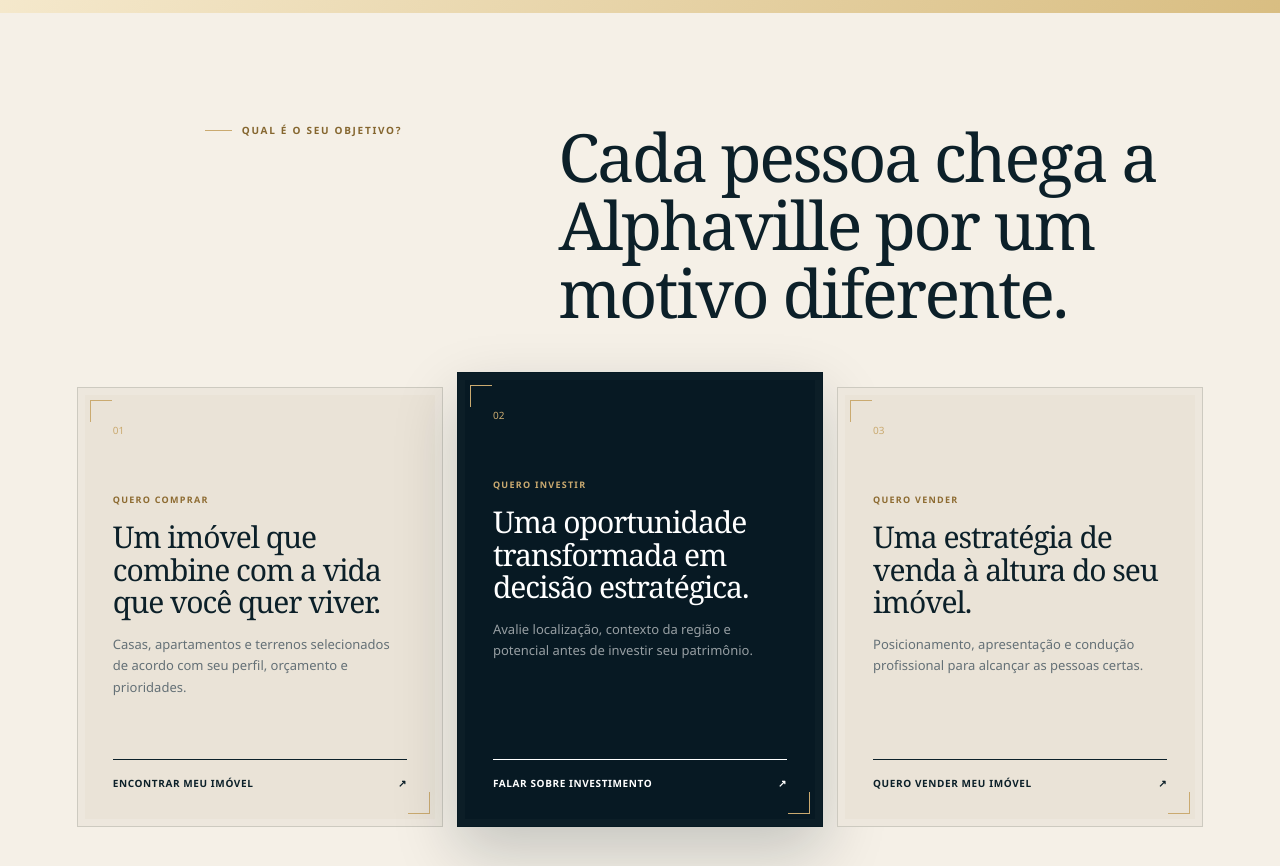
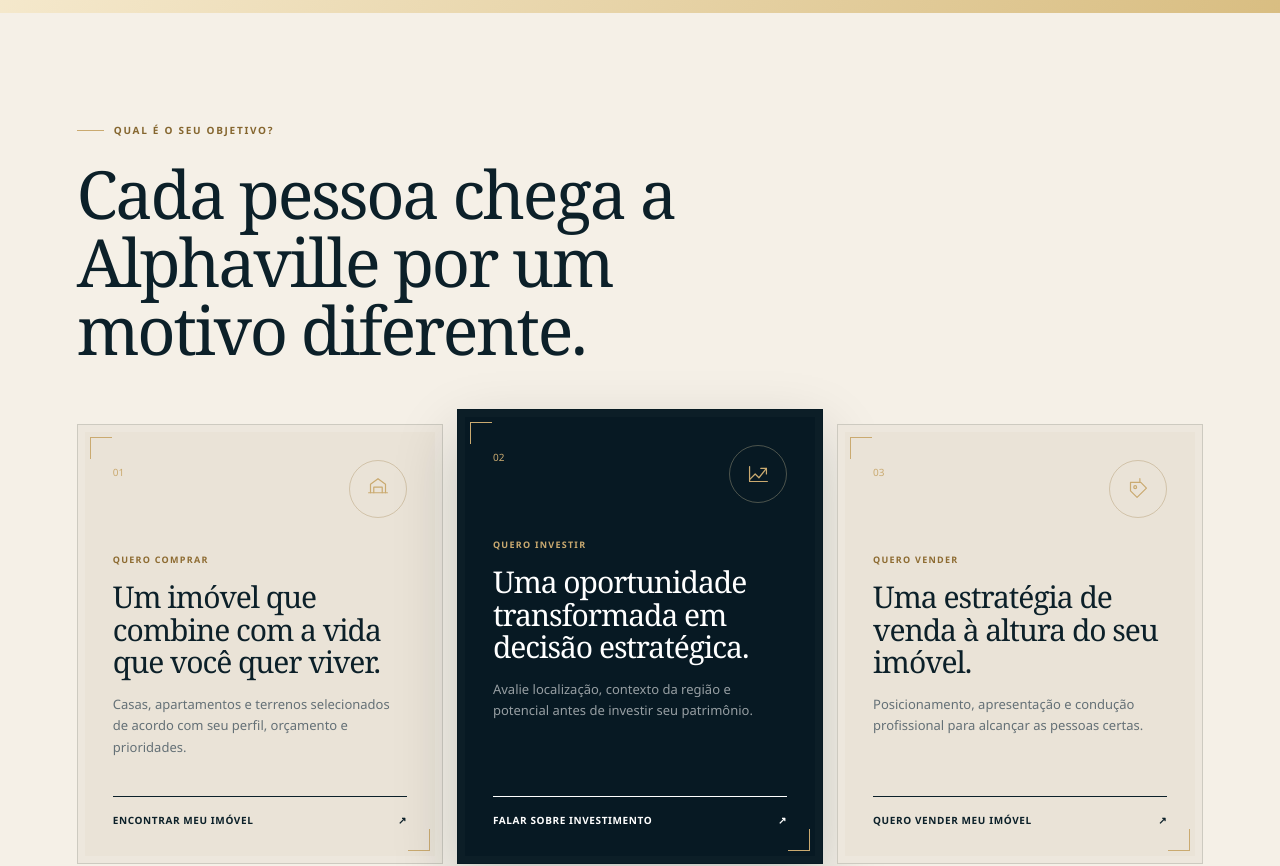
Before and after one commit to thiagopitaluga/ariane-laurindo, a Next.js app: page /v2 in a window 1280 px wide. Shown: the part 3880-4746 px from the top of the page. Built offline with nearby package versions, Linux system fonts and the light colour scheme; no server answers.

Commit message:
feat: refine content hierarchy and objective cards (#6)
Co-authored-by: thiagopitaluga <281838720+thiagopitaluga@users.noreply.github.com>

```diff
--- a/app/v2/page.tsx
+++ b/app/v2/page.tsx
@@ -1,5 +1,6 @@
 import type { Metadata } from "next";
 import Image from "next/image";
+import type { ReactNode } from "react";
 import { ArianeLogo, WhatsAppIcon } from "./brand";
 import { PortraitVideo } from "./portrait-video";
 import { ScrollEffects } from "./scroll-effects";
@@ -68,6 +69,18 @@ const faqData = {
     acceptedAnswer: { "@type": "Answer", text },
   })),
 };
+
+type PathIconKind = "home" | "investment" | "sale";
+
+const pathIconPaths = {
+  home: <><path d="M8 20v-9l8-6 8 6v9" /><path d="M11.5 20v-6h9v6" /><path d="M6 20h20" /></>,
+  investment: <><path d="M7 22 13 16l4 4 8-10" /><path d="M19 10h6v6" /><path d="M7 8v16h19" /></>,
+  sale: <><path d="M8 9h11l6 6-10 10-7-7Z" /><circle cx="13" cy="14" r="1.5" /><path d="M18 8V5" /></>,
+} satisfies Record<PathIconKind, ReactNode>;
+
+function PathIcon({ kind }: { kind: PathIconKind }) {
+  return <svg className="v2-path-icon" viewBox="0 0 32 32" aria-hidden="true">{pathIconPaths[kind]}</svg>;
+}
 
 export default function V2Page() {
   return (
@@ -176,9 +189,9 @@ export default function V2Page() {
       <section className="v2-paths v2-section">
         <div className="v2-paths-heading" data-reveal="up"><p className="v2-kicker v2-kicker-dark"><span /> Qual é o seu objetivo?</p><h2>Cada pessoa chega a Alphaville por um motivo diferente.</h2></div>
         <div className="v2-path-grid">
-          <article data-reveal="up"><span>01</span><small>Quero comprar</small><h3>Um imóvel que combine com a vida que você quer viver.</h3><p>Casas, apartamentos e terrenos selecionados de acordo com seu perfil, orçamento e prioridades.</p><a href={wa(messages.comprar)} target="_blank" rel="noreferrer">Encontrar meu imóvel <b>↗</b></a></article>
-          <article className="featured" data-reveal="up" data-reveal-delay="1"><span>02</span><small>Quero investir</small><h3>Uma oportunidade transformada em decisão estratégica.</h3><p>Avalie localização, contexto da região e potencial antes de investir seu patrimônio.</p><a href={wa(messages.investir)} target="_blank" rel="noreferrer">Falar sobre investimento <b>↗</b></a></article>
-          <article data-reveal="up" data-reveal-delay="2"><span>03</span><small>Quero vender</small><h3>Uma estratégia de venda à altura do seu imóvel.</h3><p>Posicionamento, apresentação e condução profissional para alcançar as pessoas certas.</p><a href={wa(messages.vender)} target="_blank" rel="noreferrer">Quero vender meu imóvel <b>↗</b></a></article>
+          <article data-reveal="up"><div className="v2-path-card-top"><span>01</span><PathIcon kind="home" /></div><small>Quero comprar</small><h3>Um imóvel que combine com a vida que você quer viver.</h3><p>Casas, apartamentos e terrenos selecionados de acordo com seu perfil, orçamento e prioridades.</p><a href={wa(messages.comprar)} target="_blank" rel="noreferrer">Encontrar meu imóvel <b>↗</b></a></article>
+          <article className="featured" data-reveal="up" data-reveal-delay="1"><div className="v2-path-card-top"><span>02</span><PathIcon kind="investment" /></div><small>Quero investir</small><h3>Uma oportunidade transformada em decisão estratégica.</h3><p>Avalie localização, contexto da região e potencial antes de investir seu patrimônio.</p><a href={wa(messages.investir)} target="_blank" rel="noreferrer">Falar sobre investimento <b>↗</b></a></article>
+          <article data-reveal="up" data-reveal-delay="2"><div className="v2-path-card-top"><span>03</span><PathIcon kind="sale" /></div><small>Quero vender</small><h3>Uma estratégia de venda à altura do seu imóvel.</h3><p>Posicionamento, apresentação e condução profissional para alcançar as pessoas certas.</p><a href={wa(messages.vender)} target="_blank" rel="noreferrer">Quero vender meu imóvel <b>↗</b></a></article>
         </div>
       </section>
 
@@ -195,15 +208,9 @@ export default function V2Page() {
       <section className="v2-authority v2-section" id="ariane">
         <div className="v2-award-photo" data-reveal="media"><Image src="/images/ariane-premiacao-2025.webp" alt="Ariane Laurindo recebendo o prêmio Melhores do Ano 2025" fill sizes="(max-width: 900px) 100vw, 43vw" /><div><strong>2025</strong><span>Melhores<br />do Ano</span></div></div>
         <div className="v2-authority-copy" data-reveal="up">
-          <p className="v2-kicker v2-kicker-dark"><span /> Conhecimento local faz diferença</p>
-          <h2>Não basta conhecer imóveis. É preciso conhecer o lugar.</h2>
-          <p className="v2-serif-lead">Ariane Laurindo é Consultora Imobiliária RE/MAX, com atuação em Alphaville, Barueri e região.</p>
-          <p>Seu trabalho combina conhecimento do mercado local, atendimento próximo e uma abordagem consultiva para ajudar cada cliente a tomar decisões mais seguras.</p>
-          <hr />
-          <p className="v2-kicker v2-kicker-dark"><span /> Por trás de cada imóvel, existe uma pessoa</p>
-          <h3>“Eu não quero apenas encontrar uma casa para você. Quero entender por que você está procurando.”</h3>
-          <p>Talvez seja a hora de mudar, proporcionar mais espaço para sua família ou construir patrimônio. É isso que muda a forma de procurar um imóvel — e é por isso que meu trabalho começa ouvindo.</p>
-          <a className="v2-text-link v2-text-link-dark" href={wa(messages.general)} target="_blank" rel="noreferrer">Falar diretamente com a Ariane <span>↗</span></a>
+          <p className="v2-kicker v2-kicker-dark"><span /> Sobre a Ariane</p>
+          <h2>Conheça a Ariane <em>antes mesmo da primeira conversa.</em></h2>
+          <p className="v2-serif-lead">Uma apresentação pessoal para você conhecer a profissional que estará ao seu lado na busca, na análise e na negociação do seu próximo imóvel.</p>
         </div>
       </section>
 
@@ -213,9 +220,10 @@ export default function V2Page() {
             <PortraitVideo />
           </div>
           <div className="v2-video-copy" data-reveal="up" data-reveal-delay="1">
-            <p className="v2-kicker v2-kicker-dark"><span /> Sobre a Ariane</p>
-            <h2 id="v2-video-title">Conheça a Ariane <em>antes mesmo da primeira conversa.</em></h2>
-            <p className="v2-video-intro">Uma apresentação pessoal para você conhecer a profissional que estará ao seu lado na busca, na análise e na negociação do seu próximo imóvel.</p>
+            <p className="v2-kicker v2-kicker-dark"><span /> Conhecimento local faz diferença</p>
+            <h2 id="v2-video-title">Não basta conhecer imóveis. <em>É preciso conhecer o lugar.</em></h2>
+            <p className="v2-video-lead">Ariane Laurindo é Consultora Imobiliária RE/MAX, com atuação em Alphaville, Barueri e região.</p>
+            <p className="v2-video-intro">Seu trabalho combina conhecimento do mercado local, atendimento próximo e uma abordagem consultiva para ajudar cada cliente a tomar decisões mais seguras.</p>
             <div className="v2-video-values">
               <div><strong>Escuta estratégica</strong><span>Seu momento orienta cada recomendação.</span></div>
               <div><strong>Curadoria local</strong><span>Conhecimento de Alphaville, Barueri e região.</span></div>
--- a/app/v2/v2.css
+++ b/app/v2/v2.css
@@ -118,7 +118,9 @@
 .v2-investment h2 em { color: var(--v2-ink); }
 .v2-investment-mark { position: absolute; right: -3vw; color: rgba(12,32,41,.065); font-family: Georgia, serif; font-size: 390px; letter-spacing: -.12em; }
 .v2-paths { background: var(--v2-cream); }
-.v2-paths-heading { display: grid; grid-template-columns: .62fr 1.38fr; margin: 0 0 60px 10vw; gap: 5vw; align-items: start; }
+.v2-paths-heading { max-width: 900px; margin: 0 0 60px; }
+.v2-paths-heading .v2-kicker { margin-bottom: 22px; }
+.v2-paths-heading h2 { margin-bottom: 0; }
 .v2-path-grid { display: grid; grid-template-columns: repeat(3, 1fr); gap: 14px; }
 .v2-path-grid article { position: relative; display: flex; min-height: 440px; padding: 35px; flex-direction: column; background: var(--v2-paper); border: 1px solid rgba(12,32,41,.13); box-shadow: inset 0 0 0 7px rgba(255,255,255,.15); transition: transform .45s var(--v2-ease), box-shadow .45s var(--v2-ease), border-color .45s; }
 .v2-path-grid article::before, .v2-path-grid article::after { content: ""; position: absolute; width: 22px; height: 22px; pointer-events: none; transition: width .45s var(--v2-ease), height .45s var(--v2-ease); }
@@ -128,8 +130,12 @@
 .v2-path-grid article:hover::before, .v2-path-grid article:hover::after { width: 42px; height: 42px; }
 .v2-path-grid article.featured { margin-top: -15px; background: var(--v2-navy); color: white; box-shadow: 0 25px 60px rgba(7,25,35,.2), inset 0 0 0 7px rgba(255,255,255,.018); }
 .v2-path-grid article.featured:hover { transform: translateY(-9px); }
-.v2-path-grid article > span { color: var(--v2-gold); font-size: 10px; }
-.v2-path-grid article > small { margin-top: 55px; color: #8d6b31; font-size: 9px; font-weight: 700; letter-spacing: .14em; text-transform: uppercase; }
+.v2-path-card-top { display: flex; align-items: flex-start; justify-content: space-between; color: var(--v2-gold); }
+.v2-path-card-top > span { padding-top: 5px; font-size: 10px; }
+.v2-path-icon { width: 58px; height: 58px; padding: 13px; border: 1px solid rgba(143,107,49,.28); border-radius: 50%; fill: none; stroke: currentColor; stroke-width: 1.3; stroke-linecap: round; stroke-linejoin: round; transition: transform .5s var(--v2-ease), border-color .4s, background .4s; }
+.v2-path-grid article:hover .v2-path-icon { border-color: rgba(143,107,49,.65); background: rgba(202,170,112,.09); transform: translateY(-4px) rotate(-4deg); }
+.v2-path-grid .featured .v2-path-icon { border-color: rgba(236,217,173,.3); }
+.v2-path-grid article > small { margin-top: 35px; color: #8d6b31; font-size: 9px; font-weight: 700; letter-spacing: .14em; text-transform: uppercase; }
 .v2-path-grid .featured > small { color: var(--v2-gold); }
 .v2-path-grid h3 { margin: 15px 0; font-size: 30px; line-height: 1.08; }
 .v2-path-grid p { color: var(--v2-muted); font-size: 13px; line-height: 1.65; }
@@ -163,6 +169,7 @@
 .v2-award-photo span { font-size: 9px; line-height: 1.5; letter-spacing: .12em; text-transform: uppercase; }
 .v2-authority-copy { align-self: center; }
 .v2-authority-copy h2 { font-size: clamp(42px, 4.5vw, 66px); line-height: 1.03; }
+.v2-authority-copy h2 em { display: block; color: #8f6b2f; font-weight: 400; }
 .v2-authority-copy > p:not(.v2-kicker):not(.v2-serif-lead) { color: var(--v2-muted); font-size: 14px; line-height: 1.75; }
 .v2-authority-copy hr { margin: 48px 0; border: 0; border-top: 1px solid rgba(12,32,41,.16); }
 .v2-authority-copy h3 { margin: 0 0 20px; color: #354b54; font-size: 27px; font-style: italic; line-height: 1.35; }
@@ -181,6 +188,7 @@
 .v2-video-copy { display: flex; padding: 70px clamp(42px, 6vw, 86px); flex-direction: column; justify-content: center; }
 .v2-video-copy h2 { max-width: 670px; margin-bottom: 30px; font-size: clamp(50px, 5.35vw, 78px); line-height: .96; }
 .v2-video-copy h2 em { display: block; color: #8f6b2f; font-weight: 400; }
+.v2-video-lead { max-width: 650px; margin-bottom: 18px; font-family: Georgia, "Times New Roman", serif; font-size: 21px; line-height: 1.42; letter-spacing: -.025em; }
 .v2-video-intro { max-width: 650px; margin-bottom: 34px; color: #526168; font-size: 15px; line-height: 1.75; }
 .v2-video-values { margin: 0 0 37px; border-top: 1px solid rgba(12,32,41,.16); }
 .v2-video-values > div { display: grid; grid-template-columns: minmax(150px, .8fr) 1.2fr; gap: 28px; padding: 17px 0; align-items: center; border-bottom: 1px solid rgba(12,32,41,.16); }
```
